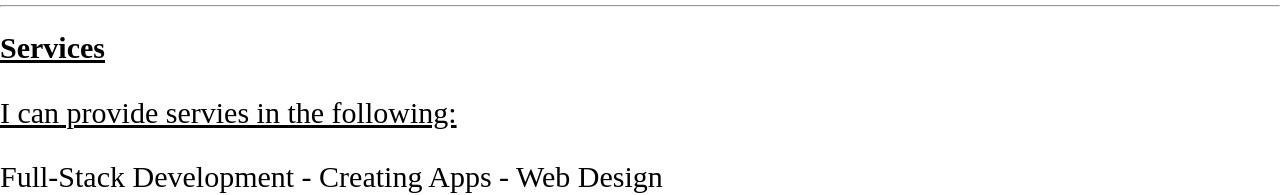
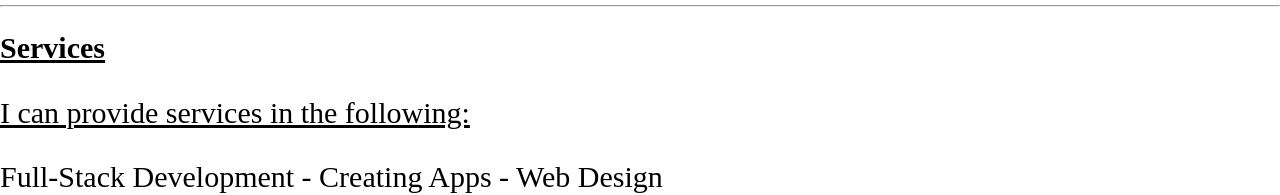
Before and after one commit to vxp101/Portfolio2.0, a plain HTML site: page index.html in a window 1280 px wide. Shown: the part 1506-1701 px from the top of the page. Drawn offline with nearby package versions, Linux system fonts and the light colour scheme.

Commit message:
Update index.html

```diff
--- a/index.html
+++ b/index.html
@@ -88,7 +88,7 @@
 
 		<div class="item" id="services">
 			<h2 class="item start">Services</h2>
-			<p class="start">I can provide servies in the following:</p>
+			<p class="start">I can provide services in the following:</p>
 			<p>Full-Stack Development - Creating Apps - Web Design</p>
 		</div>
 	</section>
```
